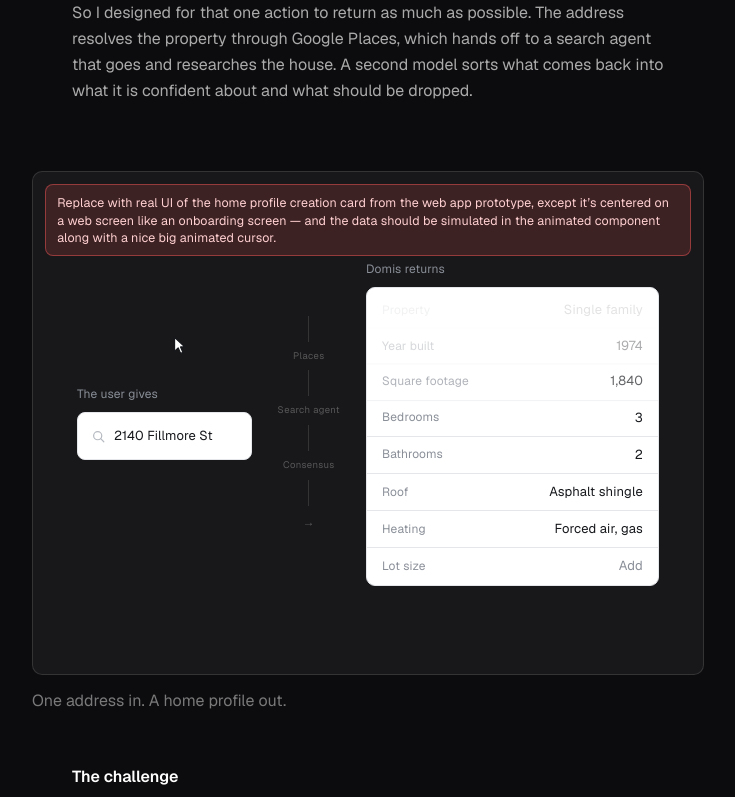
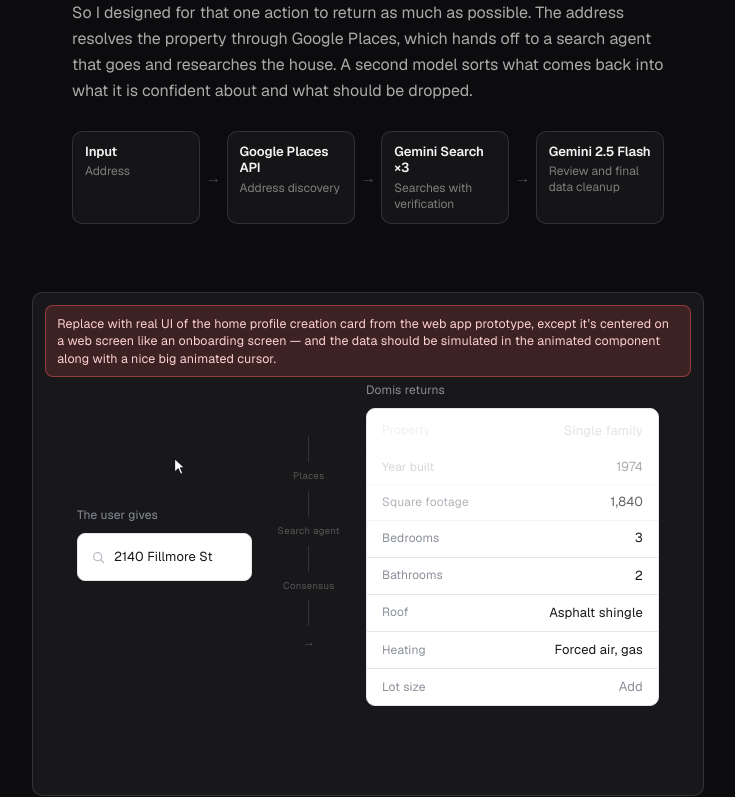
Before and after one commit to hridaew/hridaew-portfolio, a Next.js app: page /domis in a window 1280 px wide. Shown: the part 4217-5014 px from the top of the page, without its empty margins (272-1007 px from the left). Built offline with nearby package versions, Linux system fonts and the light colour scheme.

Commit message:
Add Address Intelligence pipeline process outline
Insert a compact four-step flow under the address copy: Input →
Places → Gemini Search ×3 → Gemini 2.5 Flash cleanup.

Co-authored-by: hridaew <hridaew@users.noreply.github.com>

```diff
--- a/src/components/domis/DomisCaseStudyBody.tsx
+++ b/src/components/domis/DomisCaseStudyBody.tsx
@@ -346,6 +346,40 @@ export function DomisCaseStudyBody() {
               second model sorts what comes back into what it is confident about
               and what should be dropped.
             </p>
+            <ol
+              className="dcs-process"
+              aria-label="Address intelligence pipeline"
+            >
+              <li className="dcs-process-step">
+                <span className="dcs-process-name">Input</span>
+                <span className="dcs-process-desc">Address</span>
+              </li>
+              <li className="dcs-process-arrow" aria-hidden="true">
+                →
+              </li>
+              <li className="dcs-process-step">
+                <span className="dcs-process-name">Google Places API</span>
+                <span className="dcs-process-desc">Address discovery</span>
+              </li>
+              <li className="dcs-process-arrow" aria-hidden="true">
+                →
+              </li>
+              <li className="dcs-process-step">
+                <span className="dcs-process-name">Gemini Search ×3</span>
+                <span className="dcs-process-desc">
+                  Searches with verification
+                </span>
+              </li>
+              <li className="dcs-process-arrow" aria-hidden="true">
+                →
+              </li>
+              <li className="dcs-process-step">
+                <span className="dcs-process-name">Gemini 2.5 Flash</span>
+                <span className="dcs-process-desc">
+                  Review and final data cleanup
+                </span>
+              </li>
+            </ol>
           </div>
         </Reveal>
       </section>
--- a/src/components/domis/domis-case-study.css
+++ b/src/components/domis/domis-case-study.css
@@ -377,6 +377,68 @@
   pointer-events: none;
 }
 
+.domis-cs .dcs-process {
+  list-style: none;
+  margin: 1.75rem 0 0;
+  padding: 0;
+  display: flex;
+  flex-wrap: wrap;
+  align-items: stretch;
+  gap: 0.55rem 0.35rem;
+}
+
+.domis-cs .dcs-process-step {
+  flex: 1 1 7.5rem;
+  min-width: 0;
+  display: flex;
+  flex-direction: column;
+  gap: 0.2rem;
+  margin: 0;
+  padding: 0.7rem 0.75rem;
+  border-radius: 10px;
+  border: 1px solid var(--dcs-line);
+  background: rgba(255, 255, 255, 0.04);
+}
+
+.domis-cs .dcs-process-name {
+  color: var(--dcs-text);
+  font-size: 0.82rem;
+  font-weight: 600;
+  letter-spacing: -0.01em;
+  line-height: 1.25;
+}
+
+.domis-cs .dcs-process-desc {
+  color: var(--dcs-muted);
+  font-size: 0.75rem;
+  line-height: 1.35;
+}
+
+.domis-cs .dcs-process-arrow {
+  flex: 0 0 auto;
+  align-self: center;
+  margin: 0;
+  color: var(--dcs-faint);
+  font-size: 0.95rem;
+  line-height: 1;
+}
+
+@media (max-width: 760px) {
+  .domis-cs .dcs-process {
+    flex-direction: column;
+  }
+
+  .domis-cs .dcs-process-step {
+    flex: 1 1 auto;
+  }
+
+  .domis-cs .dcs-process-arrow {
+    align-self: flex-start;
+    margin-left: 0.85rem;
+    transform: rotate(90deg);
+  }
+}
+
 .domis-cs .dcs-media.dcs-media-fit {
   aspect-ratio: auto;
   height: auto;
```
